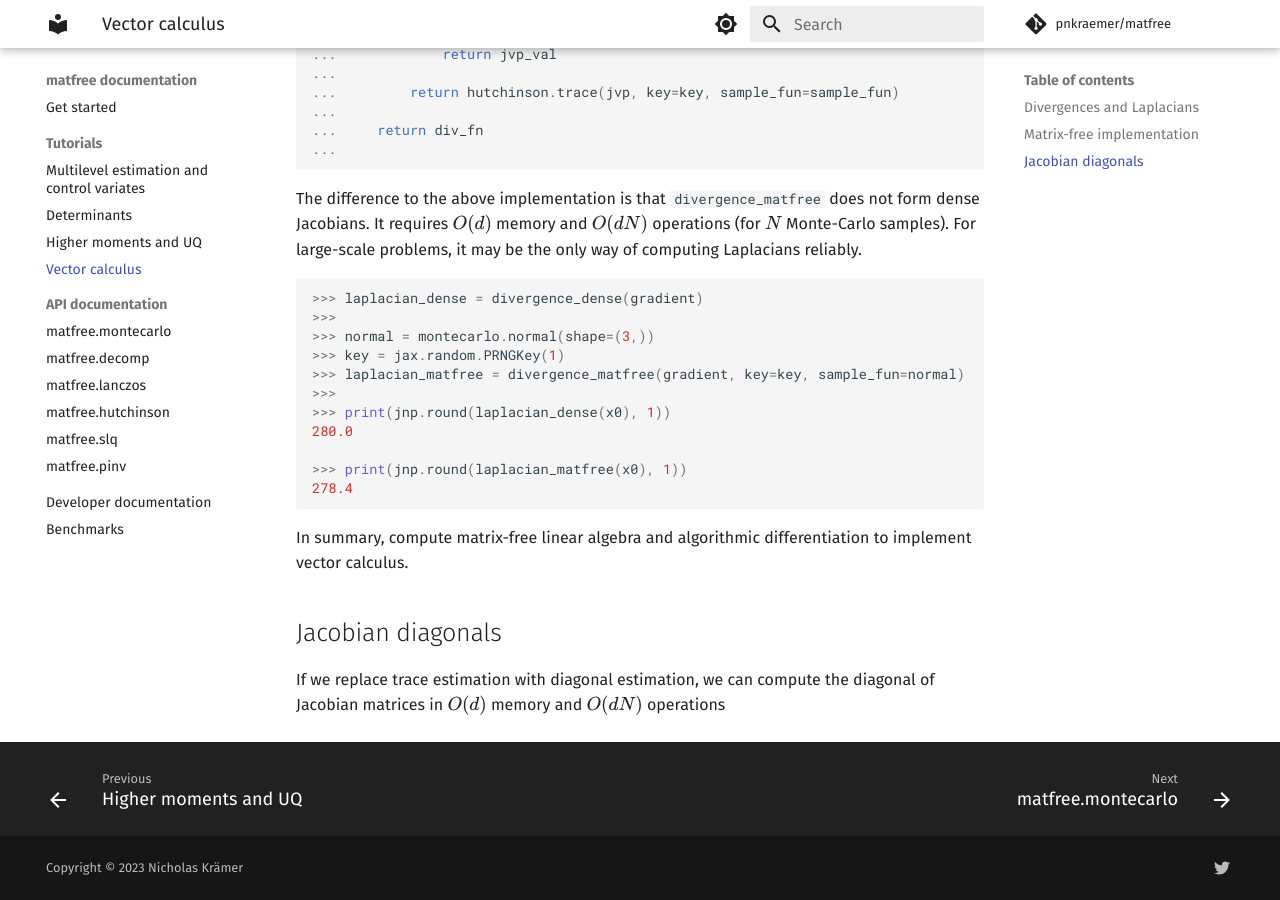
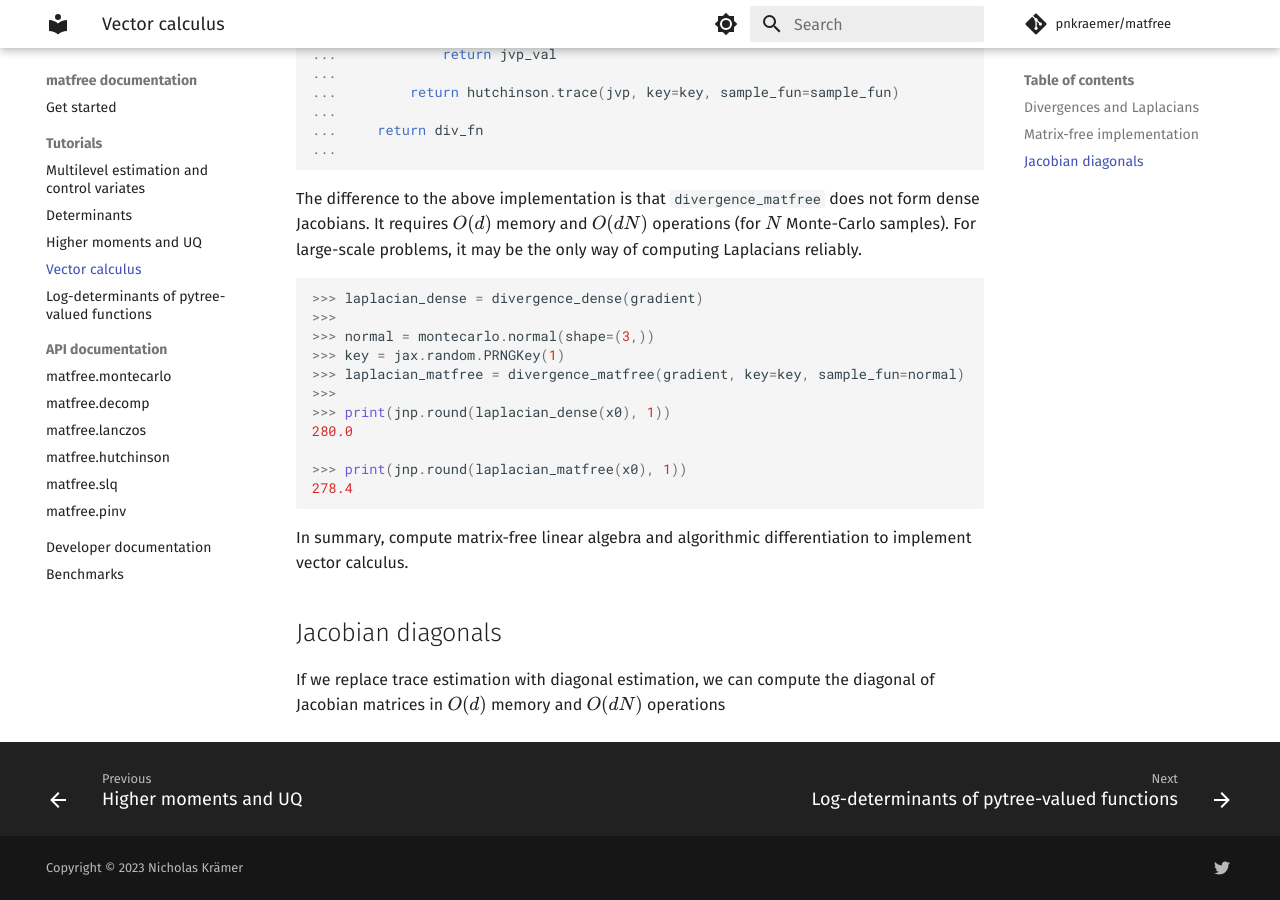
Before and after one commit to pnkraemer/matfree, an MkDocs documentation site: the page built from docs/vector_calculus.md, in a window 1280 px wide and 900 px high, scrolled down 1444 px. Built offline with MkDocs 1.6.1 and Material for MkDocs 9.7.7, drawn with Linux system fonts in a browser that asks for light colours; comment, search, counter and statistics services are not loaded; some of the changed lines change nothing that is shown.

Commit message:
Tutorial: Computing log-determinants of pytree-valued functions (#152)
* Drafted a ravelling example

* Formatted the logdeterminant-pytree notebook

* Updated docs

````diff
--- /dev/null
+++ b/docs/pytree_logdeterminants.md
@@ -0,0 +1,86 @@
+# Log-determinants of pytree-valued functions
+
+Can we compute log-determinants if the matrix-vector products are pytree-valued?
+Yes, we can. Here is how.
+
+Imports:
+
+```python
+
+>>> import jax
+>>> import jax.flatten_util  # this is important!
+>>> import jax.numpy as jnp
+>>>
+>>> from matfree import slq, montecarlo
+
+```
+Create a test-problem: a function that maps a pytree (dict) to a pytree (tuple).
+Its (regularised) Gauss--Newton Hessian shall be the matrix-vector product
+whose log-determinant we estimate.
+
+```python
+>>> def testfunc(x):
+...     """Map a dictionary to a tuple with some arbitrary values."""
+...     return jnp.linalg.norm(x["weights"]), x["bias"]
+...
+>>> # Create a test-input
+>>> b = jnp.arange(1.0, 40.0)
+>>> W = jnp.stack([b + 1.0, b + 2.0])
+>>> x0 = {"weights": W, "bias": b}
+>>>
+>>> # Linearise the functions
+>>> f0, jvp = jax.linearize(testfunc, x0)
+>>> _f0, vjp = jax.vjp(testfunc, x0)
+>>>
+>>> # Look at the Jacobians -- oh no, they are pytree-valued
+>>> print(jax.tree_util.tree_map(jnp.shape, f0))
+((), (39,))
+
+>>> print(jax.tree_util.tree_map(jnp.shape, jvp(x0)))
+((), (39,))
+
+>>> print(jax.tree_util.tree_map(jnp.shape, vjp(f0)))
+({'bias': (39,), 'weights': (2, 39)},)
+
+```
+
+To compute log-determinants, we need to transform the functions and states.
+The reason is that the linear algebra that underlies stochastic Lanczos quadrature
+has no means of handling arbitrary pytrees -- only matrices and matrix-vector products.
+
+The transformation we are looking for is "ravelling" a pytree
+(think: flattening of the tree).
+
+```python
+>>> x0_flat, unravel_func_x = jax.flatten_util.ravel_pytree(x0)
+>>> f0_flat, unravel_func_f = jax.flatten_util.ravel_pytree(f0)
+
+>>> def matvec(f_flat, alpha=1e-1):
+...     """Matrix-vector product x -> (J J^\top + \alpha I) x."""
+...     f_unravelled = unravel_func_f(f_flat)
+...     vjp_eval = vjp(f_unravelled)
+...     matvec_eval = jvp(*vjp_eval)
+...     f_eval, _unravel_func = jax.flatten_util.ravel_pytree(matvec_eval)
+...     return f_eval + alpha * f_flat
+...
+
+```
+Now, we can compute the log-determinant with the flattened inputs as usual:
+
+```python
+>>> # Compute the log-determinant
+>>> key = jax.random.PRNGKey(seed=1)
+>>> sample_fun = montecarlo.normal(shape=f0_flat.shape)
+>>> order = 3
+>>> logdet = slq.logdet_spd(order, matvec, key=key, sample_fun=sample_fun)
+
+>>> # Look at the results
+>>> print(jnp.round(logdet, 2))
+3.81
+
+>>> # Materialise the matrix-vector product and compute the true log-determinant.
+>>> M = jax.jacfwd(matvec)(f0_flat)
+>>> print(jnp.round(jnp.linalg.slogdet(M)[1], 2))
+3.81
+
+```
--- a/mkdocs.yml
+++ b/mkdocs.yml
@@ -9,6 +9,7 @@
       - log_determinants.md
       - higher_moments.md
       - vector_calculus.md
+      - pytree_logdeterminants.md
   - API documentation:
       - matfree.montecarlo: api/montecarlo.md
       - matfree.decomp: api/decomp.md
````
